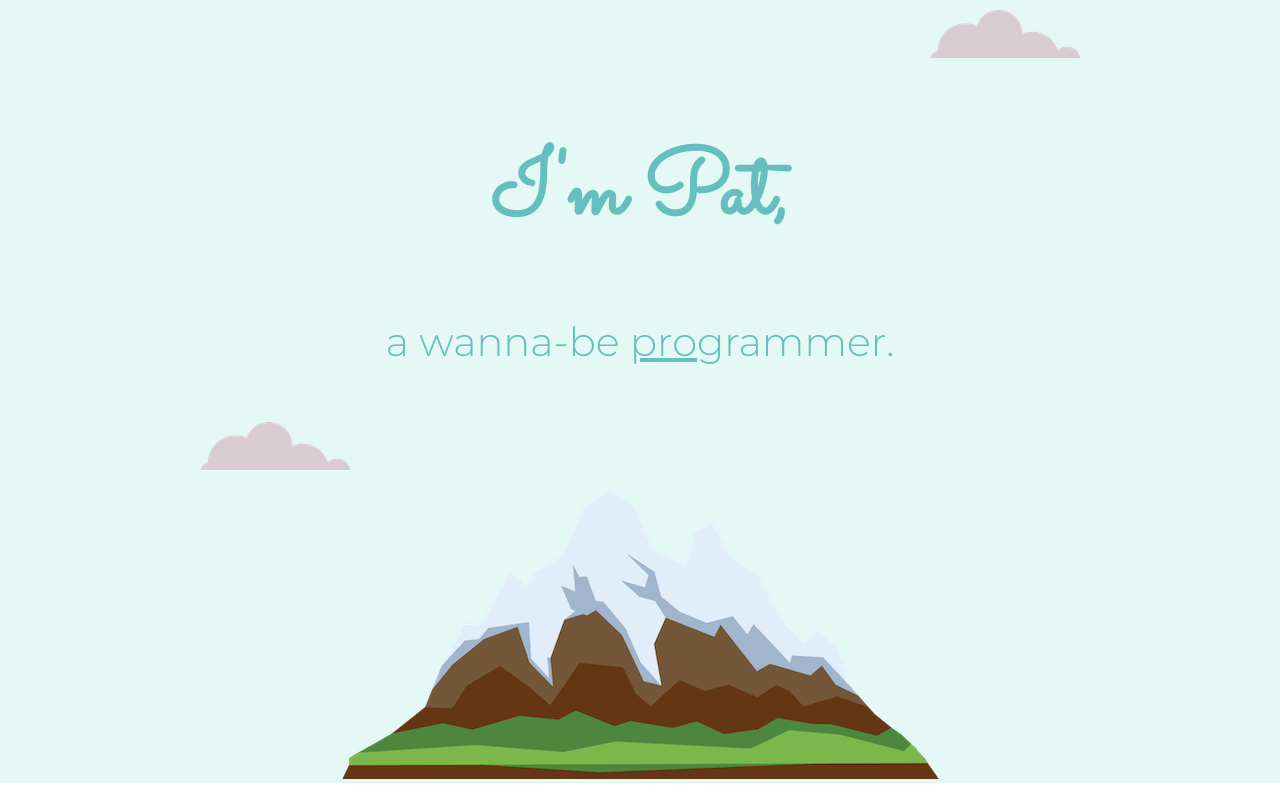
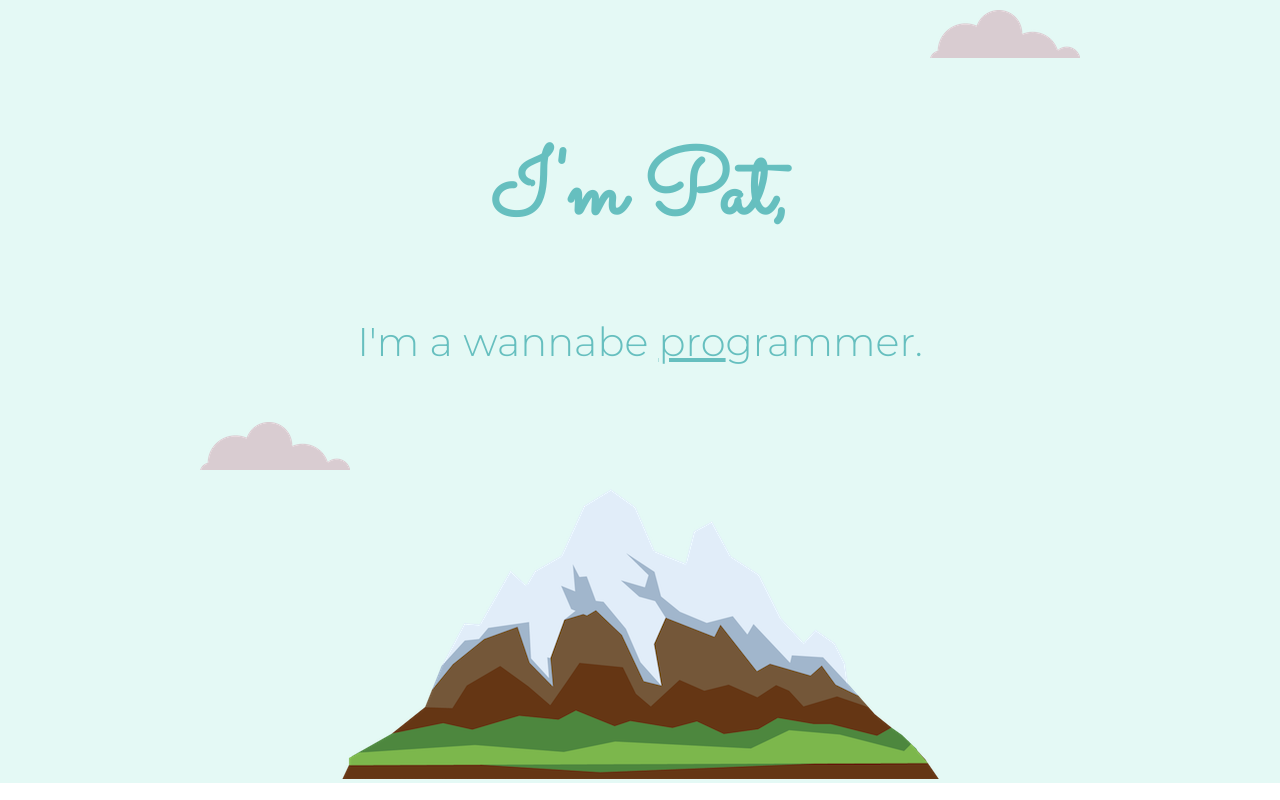
Before and after one commit to truonginator/personal-site, a plain HTML site: page index.html in a window 1280 px wide. Shown: the top 800 px of the page. Drawn offline with Linux system fonts and the light colour scheme.

Commit message:
Update index.html

```diff
--- a/index.html
+++ b/index.html
@@ -14,7 +14,7 @@
     <div class="top-container">
       <img class="top-cloud" src="cloud.png" alt="cloud-img">
       <h1>I'm Pat,</h1>
-      <h2><p class="programmer">a wanna-be <span class="pro">pro</span>grammer.</p></h2>
+      <h2><p class="programmer">I'm a wannabe <span class="pro">pro</span>grammer.</p></h2>
       <img class="bottom-cloud" src="cloud.png" alt="cloud-img">
       <p><img src="mountain.png" alt="mountain-img"></p>
     </div>
```
